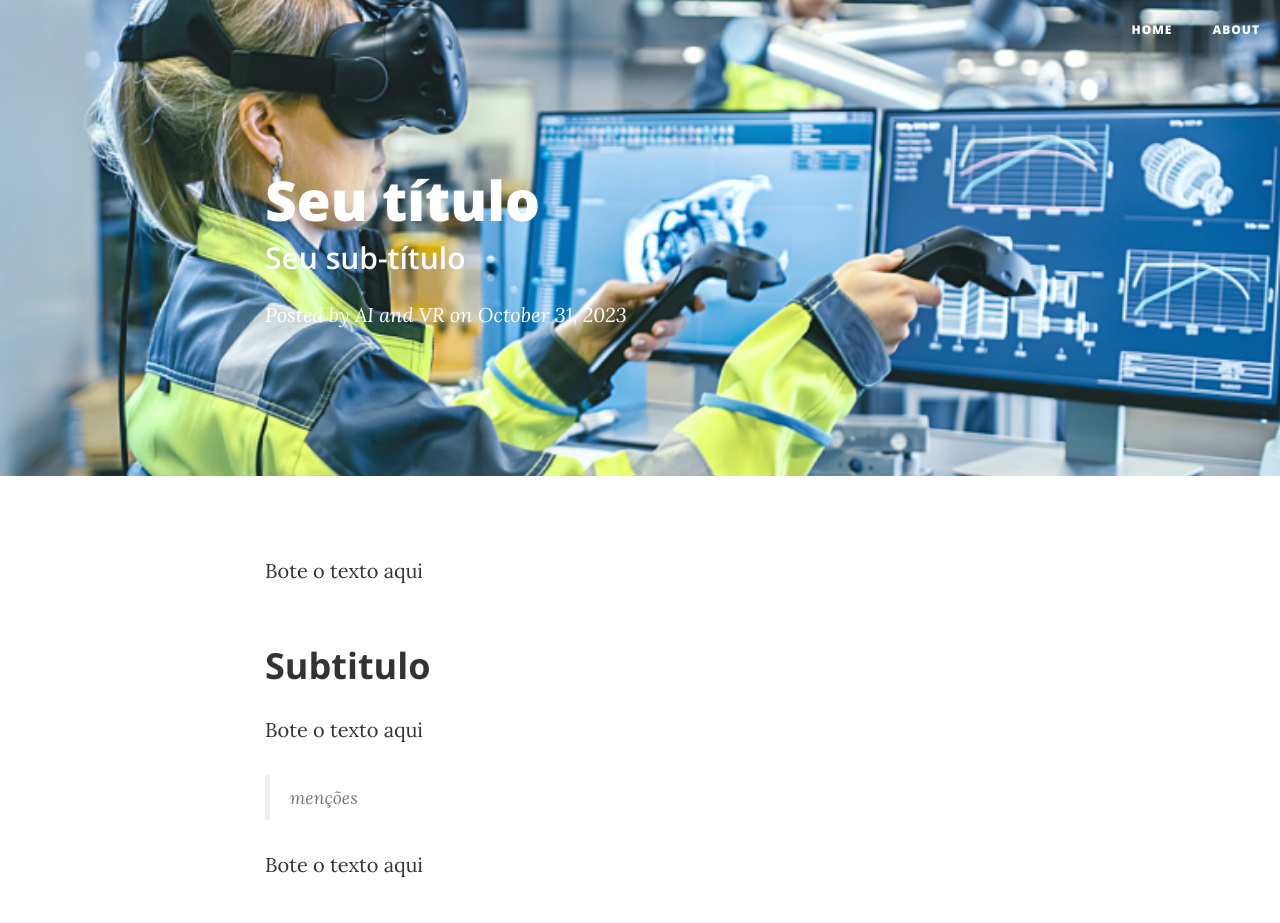
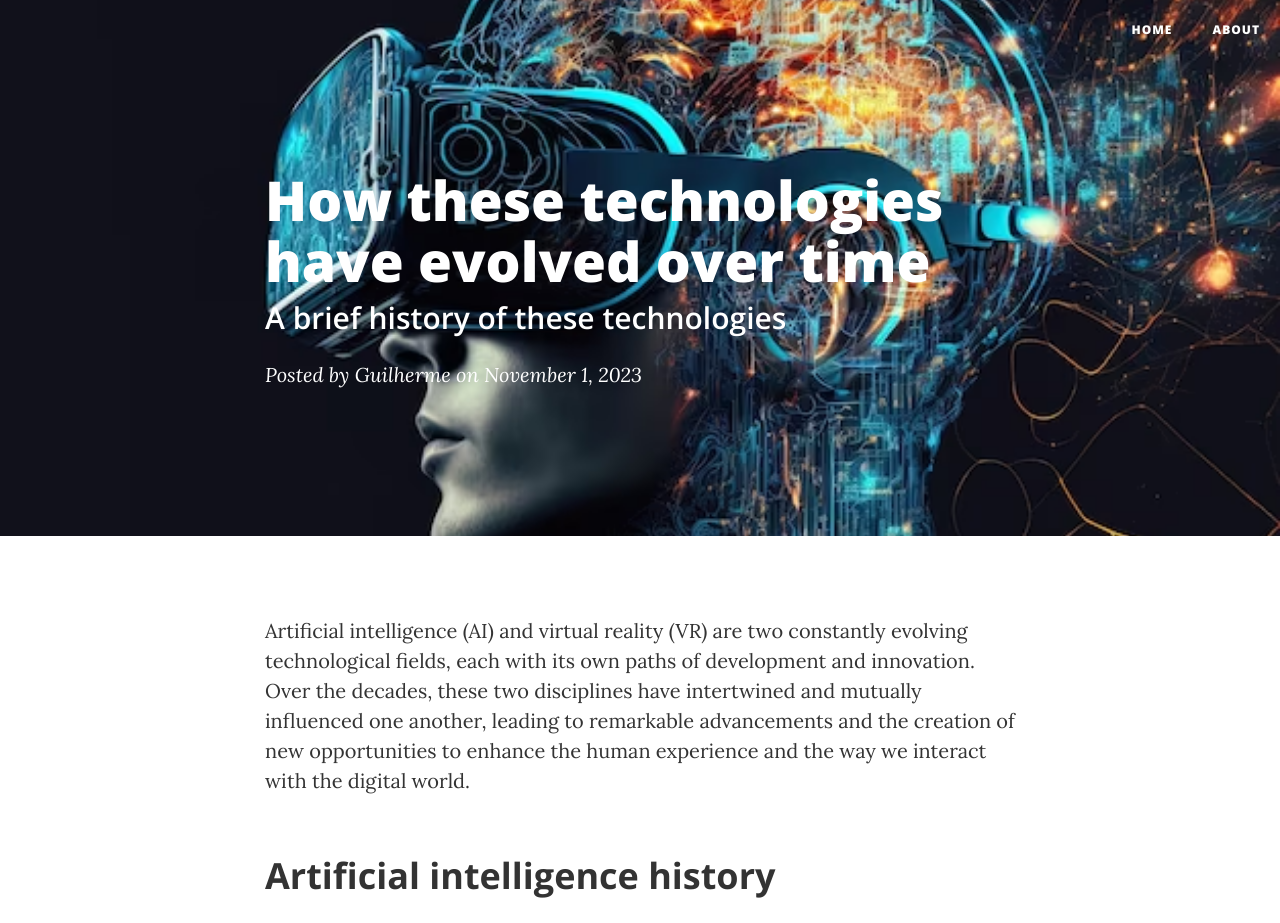
Before and after one commit to Guilhermeme14/Blog-a3, a website: page post3.html in a window 1280 px wide. Shown: the top 923 px of the page. Drawn offline with nearby package versions, Linux system fonts and the light colour scheme.

Commit message:
Post 3 em construção

```diff
--- a/post3.html
+++ b/post3.html
@@ -18,8 +18,11 @@
     <link href="css/clean-blog.min.css" rel="stylesheet">
 
     <link href="vendor/font-awesome/css/font-awesome.min.css" rel="stylesheet" type="text/css">
-    <link href='https://fonts.googleapis.com/css?family=Lora:400,700,400italic,700italic' rel='stylesheet' type='text/css'>
-    <link href='https://fonts.googleapis.com/css?family=Open+Sans:300italic,400italic,600italic,700italic,800italic,400,300,600,700,800' rel='stylesheet' type='text/css'>
+    <link href='https://fonts.googleapis.com/css?family=Lora:400,700,400italic,700italic' rel='stylesheet'
+        type='text/css'>
+    <link
+        href='https://fonts.googleapis.com/css?family=Open+Sans:300italic,400italic,600italic,700italic,800italic,400,300,600,700,800'
+        rel='stylesheet' type='text/css'>
 
 </head>
 
@@ -28,12 +31,13 @@
     <nav class="navbar navbar-default navbar-custom navbar-fixed-top">
         <div class="container-fluid">
             <div class="navbar-header page-scroll">
-                <button type="button" class="navbar-toggle" data-toggle="collapse" data-target="#bs-example-navbar-collapse-1">
+                <button type="button" class="navbar-toggle" data-toggle="collapse"
+                    data-target="#bs-example-navbar-collapse-1">
                     <span class="sr-only">Toggle navigation</span>
                     Menu <i class="fa fa-bars"></i>
                 </button>
             </div>
-                <!-- Canto ícones canto direito -->
+            <!-- Canto ícones canto direito -->
             <div class="collapse navbar-collapse" id="bs-example-navbar-collapse-1">
                 <ul class="nav navbar-nav navbar-right">
                     <li>
@@ -48,14 +52,14 @@
     </nav>
     <!-- Cabeçalho -->
 
-    <header class="intro-header" style="background-image: url('img/post_1_header.webp')"><!-- Bote a foto que quiser -->
+    <header class="intro-header" style="background-image: url('img/post_3_header.jpg')"><!-- Bote a foto que quiser -->
         <div class="container">
             <div class="row">
                 <div class="col-lg-8 col-lg-offset-2 col-md-10 col-md-offset-1">
                     <div class="post-heading">
-                        <h1>Seu título</h1>
-                        <h2 class="subheading">Seu sub-título</h2>
-                        <span class="meta">Posted by <a href="#">AI and VR</a> on October 31, 2023</span>
+                        <h1>How these technologies have evolved over time</h1>
+                        <h2 class="subheading">A brief history of these technologies </h2>
+                        <span class="meta">Posted by <a href="#">Guilherme</a> on November 1, 2023</span>
                     </div>
                 </div>
             </div>
@@ -67,28 +71,61 @@
         <div class="container">
             <div class="row">
                 <div class="col-lg-8 col-lg-offset-2 col-md-10 col-md-offset-1">
-                    <p>Bote o texto aqui</p>
+                    <p>Artificial intelligence (AI) and virtual reality (VR) are two constantly evolving technological
+                        fields, each with its own paths of development and innovation.
+                        Over the decades, these two disciplines have intertwined and mutually influenced one another,
+                        leading to remarkable advancements and the creation of new opportunities to enhance the human
+                        experience and the way we interact with the digital world.</p>
 
-                    <h2 class="section-heading">Subtitulo</h2>
+                    <h2 class="section-heading">Artificial intelligence history</h2>
 
-                    <p>Bote o texto aqui</p>
+                    <p>Early Foundations and Dartmouth Workshop (1956): The Dartmouth Workshop in 1956 is a significant
+                        landmark in the history of AI.
+                        It was here that the term "Artificial Intelligence" was first coined,
+                        and the event is often regarded as the birth of AI as a formal field of study.
+                        The workshop was organized by John McCarthy, Marvin Minsky, Nathaniel Rochester, and Claude
+                        Shannon, who were visionary scientists and mathematicians.
+                        Their aim was to bring together researchers and experts from various fields to explore the
+                        potential of creating intelligent machines and systems.
+                        Early AI research during this period concentrated on symbolic reasoning and problem-solving.
+                        Researchers aimed to create machines that could mimic human thought processes, engage in logical
+                        deduction, and solve complex problems.
+                        Symbolic AI involved the manipulation of symbols and rules to perform tasks, and it was the
+                        prevailing paradigm at the time.</p>
 
-                    <blockquote>menções</blockquote>
+                    <a href="#">
+                        <img class="img-responsive" src="img/post_3_content_1.jpg" alt="">
+                        <!-- BOTE IMAGENS (SE QUISER) -->
+                    </a>
+                    <span class="caption text-muted">The Dartmouth Workshop in 1956</span>
 
-                    <p>Bote o texto aqui</p>
+                    <p>Expert Systems and Knowledge-Based AI (1970s-1980s): AI research in this period led to the
+                        development of expert systems,
+                        which were rule-based systems that emulated human expertise in specific domains. These systems
+                        found applications in fields like medicine and finance.</p>
 
+                    <p>Expectations for AI were high, but progress was slower than anticipated,
+                        leading to what is known as an "AI winter"(1980s-1990s) when funding and interest waned due to unmet
+                        expectations.</p>
+
+                    <p>Machine Learning Resurgence (2000s Onward): Advances in machine learning, particularly deep
+                        learning with neural networks, brought about significant progress.
+                        These techniques enabled breakthroughs in speech recognition, computer vision, and natural
+                        language processing.</p>
                     <h2 class="section-heading">Subtitulo</h2>
 
                     <p>Bote o texto aqui</p>
 
                     <a href="#">
-                        <img class="img-responsive" src="img/post_1_content.jpg" alt=""> <!-- BOTE IMAGENS (SE QUISER) -->
+                        <img class="img-responsive" src="img/post_1_content.jpg" alt="">
+                        <!-- BOTE IMAGENS (SE QUISER) -->
                     </a>
                     <span class="caption text-muted">Descrição da imagem</span>
 
                     <p>Bote o texto aqui</p>
 
-                    <p>Placeholder text by <a href="http://spaceipsum.com/">Space Ipsum</a>. Photographs by <a href="https://www.flickr.com/photos/nasacommons/">NASA on The Commons</a>.</p>
+                    <p>Placeholder text by <a href="http://spaceipsum.com/">Space Ipsum</a>. Photographs by <a
+                            href="https://www.flickr.com/photos/nasacommons/">NASA on The Commons</a>.</p>
                 </div>
             </div>
         </div>
```
Also changed, not shown: css/clean-blog.css (line endings or trailing spaces), img/post_3_content_1.jpg (added), img/post_3_header.jpg (added).
